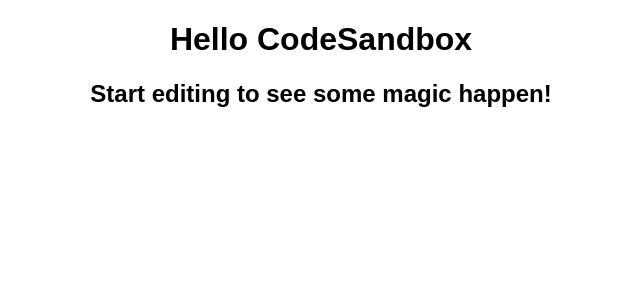
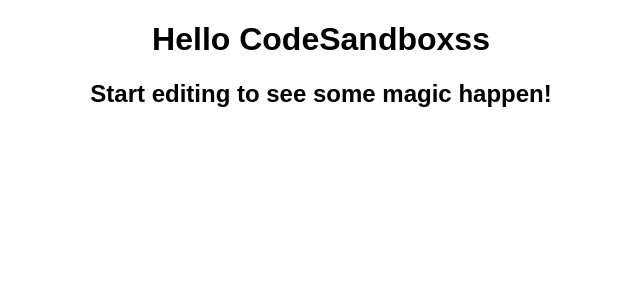
Before and after one commit to mattchannn/react-use-ref, a React (Create React App) app: page / in a window 1280 px wide. Shown: the top 300 px of the page, without its empty margins (319-959 px from the left). Built offline with nearby package versions, Linux system fonts and the light colour scheme.

Commit message:
codesb update

```diff
--- a/src/App.js
+++ b/src/App.js
@@ -3,7 +3,7 @@
 export default function App() {
   return (
     <div className="App">
-      <h1>Hello CodeSandbox</h1>
+      <h1>Hello CodeSandboxss</h1>
       <h2>Start editing to see some magic happen!</h2>
     </div>
   );
```
